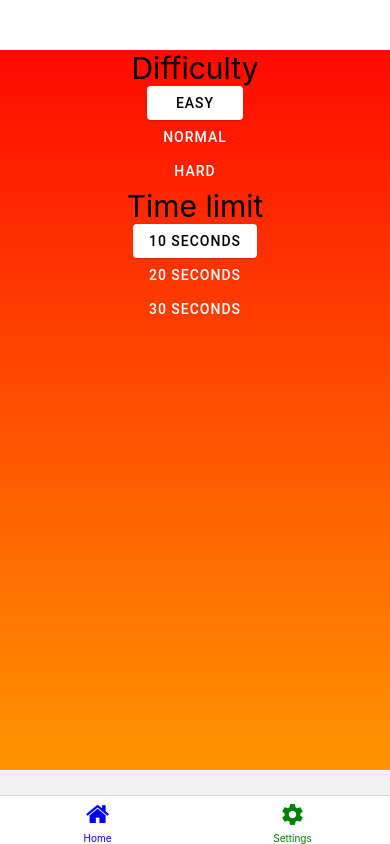
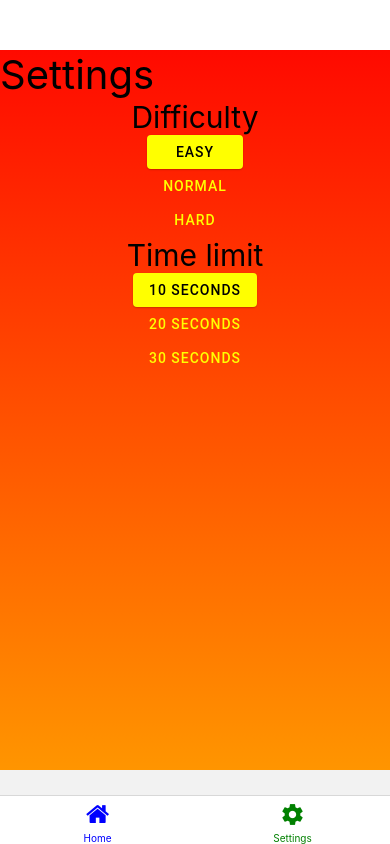
Before and after one commit to Priscillavds/Mars, a React Native app: screen /Settings in a window 390 px wide. Built offline with nearby package versions, Linux system fonts and the light colour scheme.

Commit message:
css-settings

```diff
--- a/Settings.tsx
+++ b/Settings.tsx
@@ -12,20 +12,20 @@ const Timer = () => {
     setTimer(a);
   }
   return <View style={styles.buttoncontainer}>
-    <Text style={styles.textstyle}>Time limit</Text>
+    <Text style={styles.textstylesub}>Time limit</Text>
     <View>
       <Button
         mode={timer == 10 ? "contained" : "text"}
         onPress={() => changeTimer(10)}
-        color="white">10 Seconds</Button>
+        color="yellow">10 Seconds</Button>
       <Button
         mode={timer == 20 ? "contained" : "text"}
         onPress={() => changeTimer(20)}
-        color="white">20 Seconds</Button>
+        color="yellow">20 Seconds</Button>
       <Button
         mode={timer == 30 ? "contained" : "text"}
         onPress={() => changeTimer(30)}
-        color="white">30 Seconds</Button>
+        color="yellow">30 Seconds</Button>
     </View>
 
   </View>
@@ -58,20 +58,20 @@ const Difficulty = () => {
   }
 
   return <View style={styles.buttoncontainer}>
-    <Text style={styles.textstyle}>Difficulty</Text>
+    <Text style={styles.textstylesub}>Difficulty</Text>
     <View>
       <Button
         mode={diff == "easy" ? "contained" : "text"}
         onPress={() => DifficultySetter("easy")}
-        color="white">Easy</Button>
+        color="yellow">Easy</Button>
       <Button
         mode={diff == "normal" ? "contained" : "text"}
         onPress={() => DifficultySetter("normal")}
-        color="white">Normal</Button>
+        color="yellow">Normal</Button>
       <Button
         mode={diff == "hard" ? "contained" : "text"}
         onPress={() => DifficultySetter("hard")}
-        color="white">Hard</Button>
+        color="yellow">Hard</Button>
     </View>
   </View>
 }
@@ -80,6 +80,8 @@ export default function Settings() {
     <LinearGradient colors={["#ff0000", "#ff9500"]}>
       <View style={{ backgroundColor: "white", height: 50 }}></View>
       <View style={styles.gradient}>
+        <Text style={styles.textstyle}>Settings</Text>
+        <Text></Text>
         <Difficulty />
         <Text></Text>
         <Timer />
@@ -106,7 +108,12 @@ const styles = StyleSheet.create({
   gradient: {
     height: 720
   },
-  textstyle: {
+  textstylesub: {
     fontSize: 30
+  },
+  textstyle:{
+    fontSize:40,
+    alignItems:"center",
+    justifyContent:"center"
   }
 });
```
